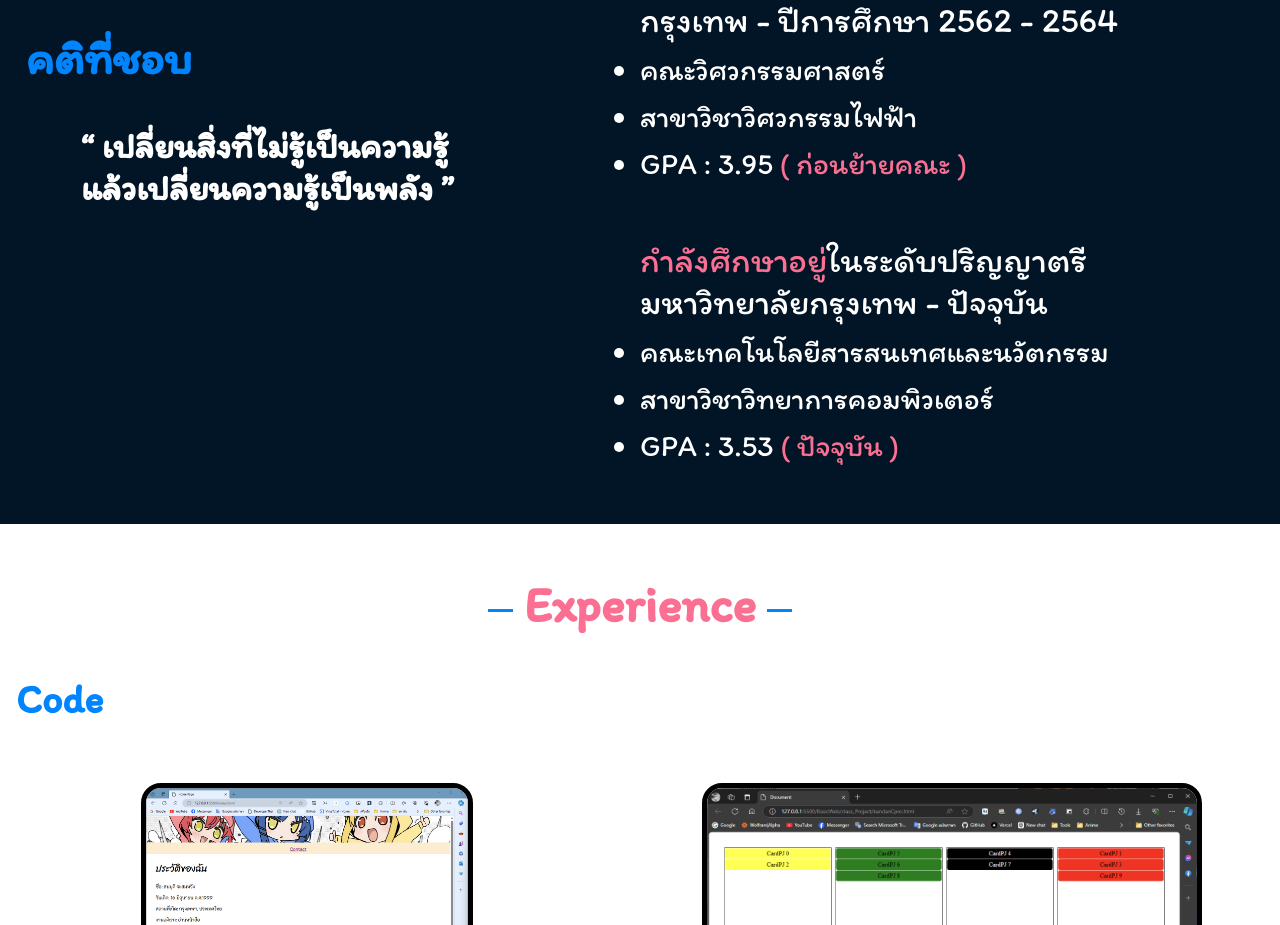
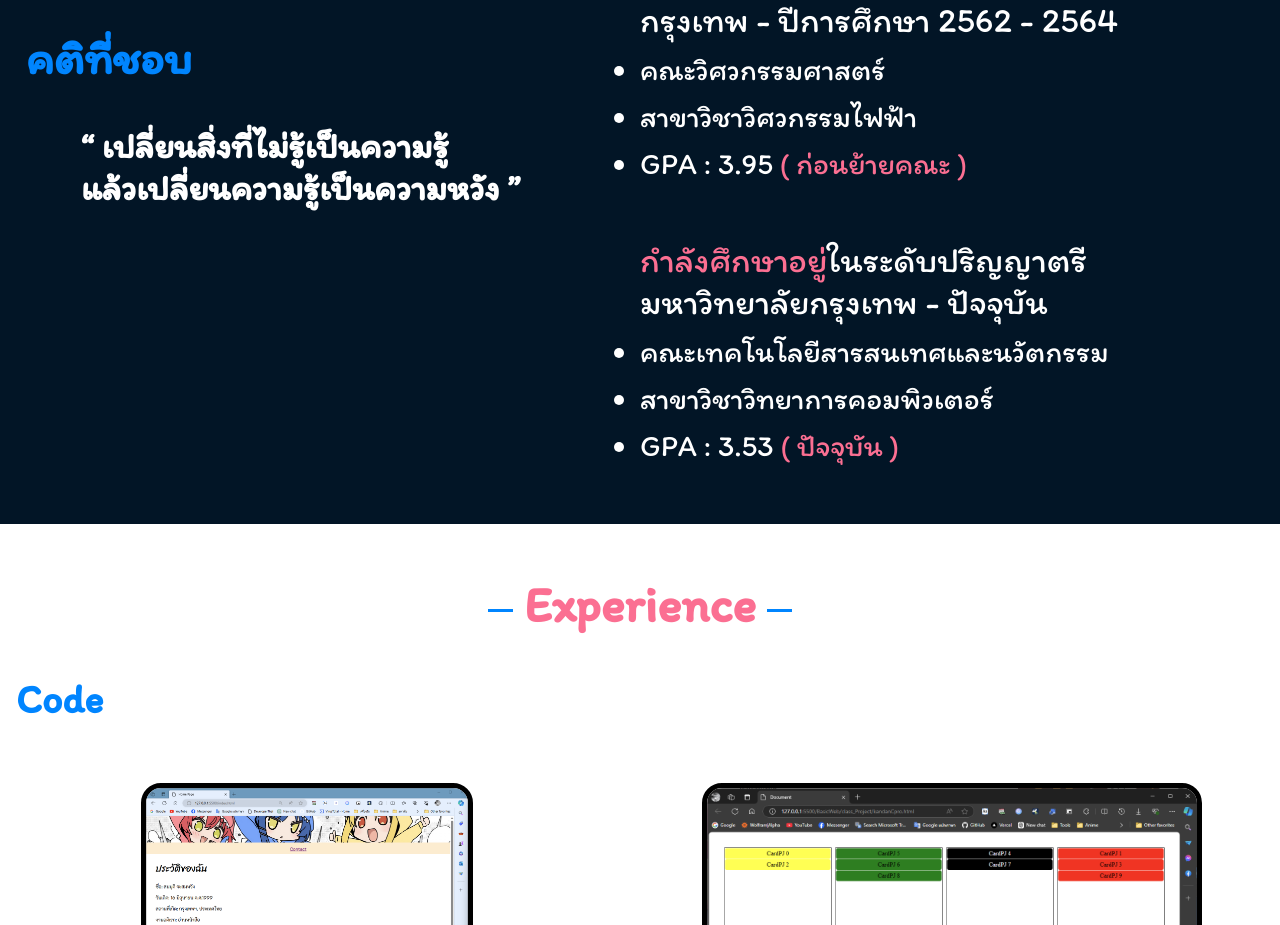
Before and after one commit to Drymartini2199/portfolio-react, a React (Vite) app: page / in a window 1280 px wide. Shown: the part 2531-3456 px from the top of the page. Built offline with nearby package versions, Linux system fonts and the light colour scheme.

Commit message:
update 16

```diff
--- a/src/components/About/About.jsx
+++ b/src/components/About/About.jsx
@@ -22,7 +22,7 @@ function About() {
                                 </ul><br />
                                 <h2>คติที่ชอบ</h2>
                                 <blockquote>
-                                    <div><q> เปลี่ยนสิ่งที่ไม่รู้เป็นความรู้ <br />แล้วเปลี่ยนความรู้เป็นพลัง </q></div>
+                                    <div><q> เปลี่ยนสิ่งที่ไม่รู้เป็นความรู้ <br />แล้วเปลี่ยนความรู้เป็นความหวัง </q></div>
                                 </blockquote>
                             </div>
                             <div className={styles.text_2}>
```
